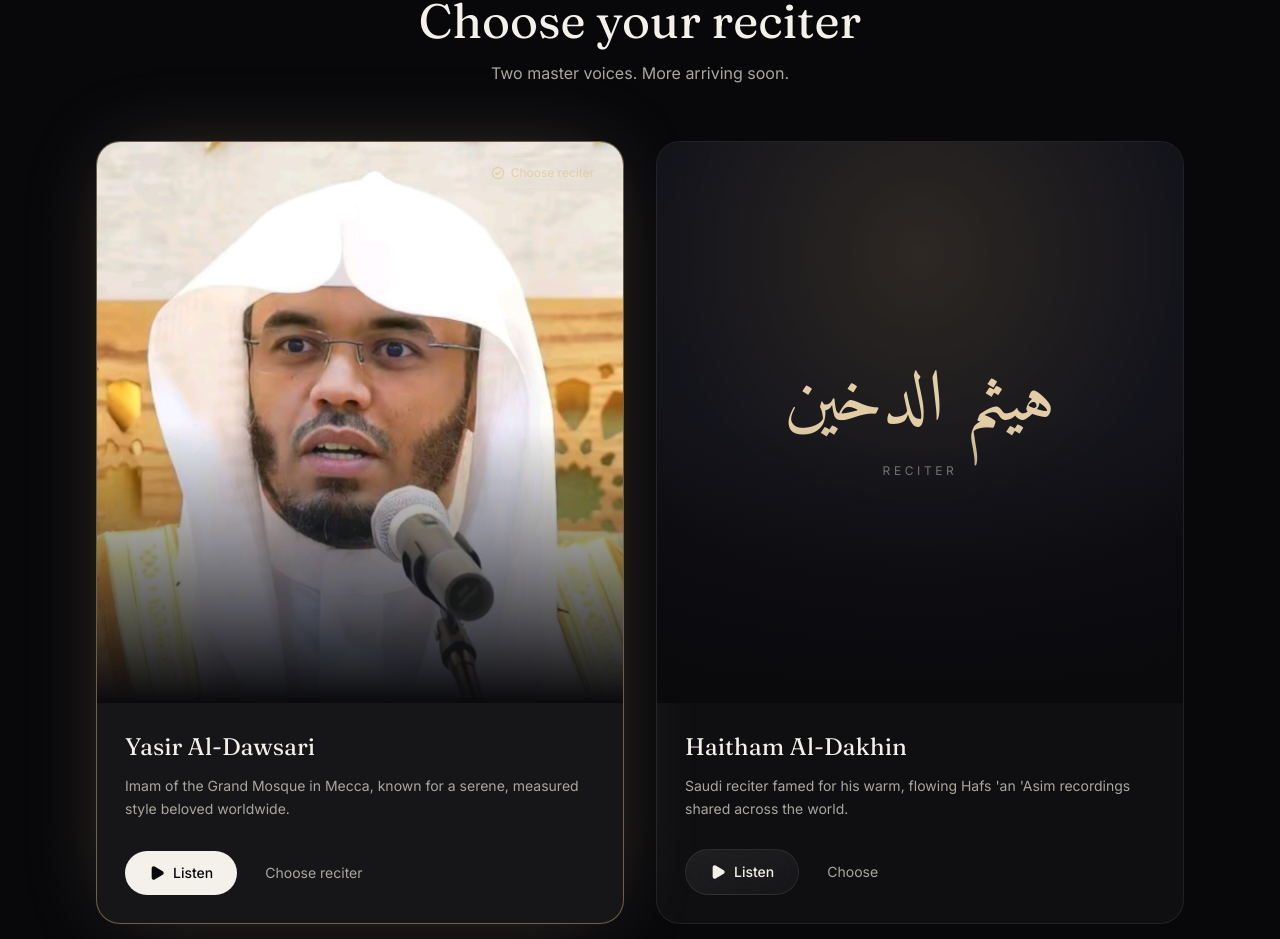
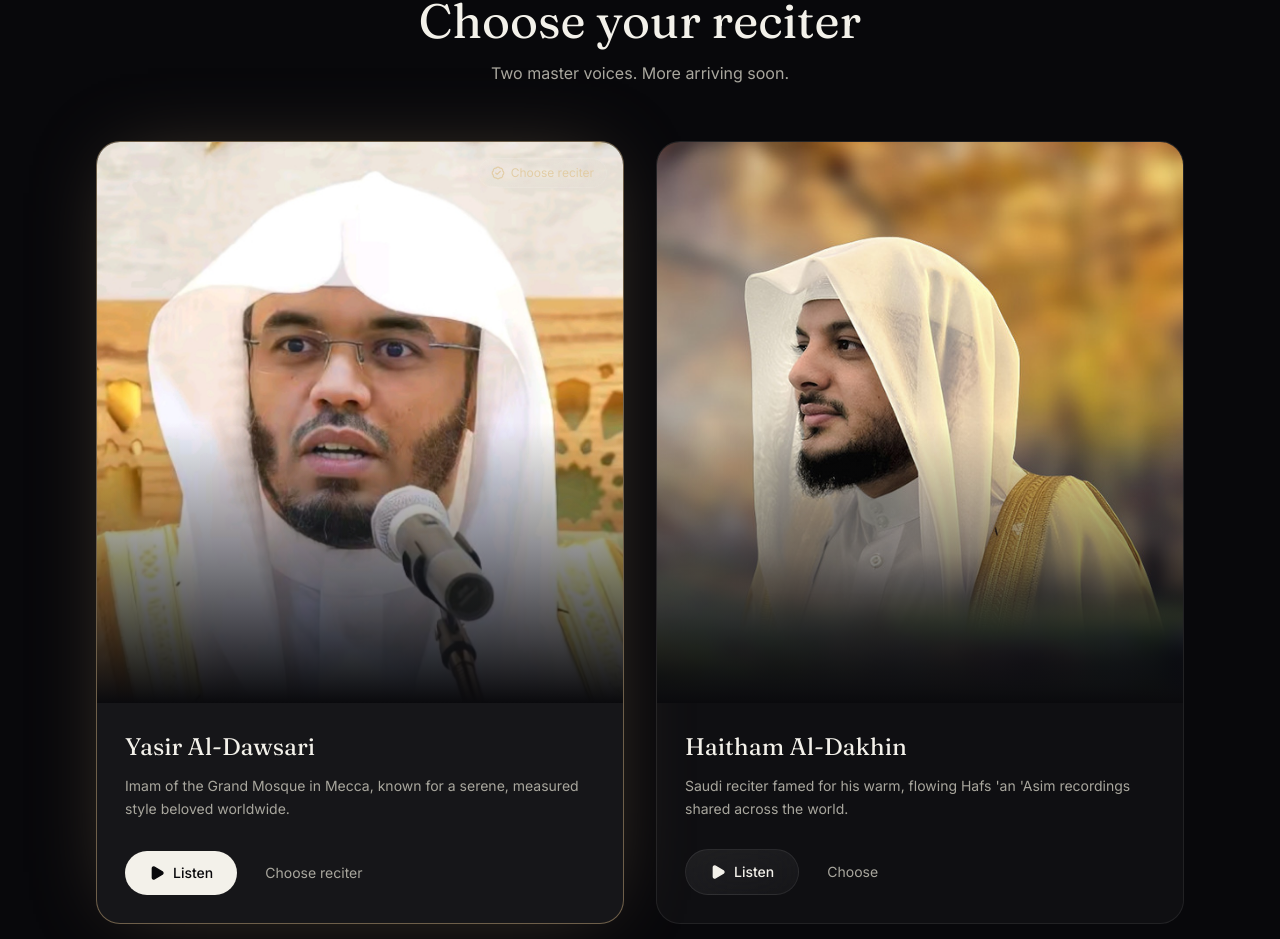
Before and after one commit to nazarlielmaddin/quran, a Next.js app: page / in a window 1280 px wide. Shown: the part 947-1886 px from the top of the page. Built offline with nearby package versions, Linux system fonts and the light colour scheme.

Commit message:
feat(reciters): add Haitham Al-Dakhin photo

```diff
--- a/data/reciters.ts
+++ b/data/reciters.ts
@@ -21,6 +21,7 @@ export const reciters: Reciter[] = [
     id: "haitham-al-dakhin",
     name: "Haitham Al-Dakhin",
     arabicName: "هيثم الدخين",
+    image: `${process.env.NEXT_PUBLIC_BASE_PATH || ""}/images/reciters/haitham-al-dakhin.jpg`,
     bio: "Saudi reciter famed for his warm, flowing Hafs 'an 'Asim recordings shared across the world.",
     bioLong:
       "Haitham Al-Dakhin is a Saudi Qur'an reciter whose Hafs 'an 'Asim recordings — hosted on the official mp3quran.net mushaf — are a favorite for daily listening, tarawih, and sleep. His pacing is gentle and deeply soothing.",
```
Also changed, not shown: public/images/reciters/haitham-al-dakhin.jpg (added).
